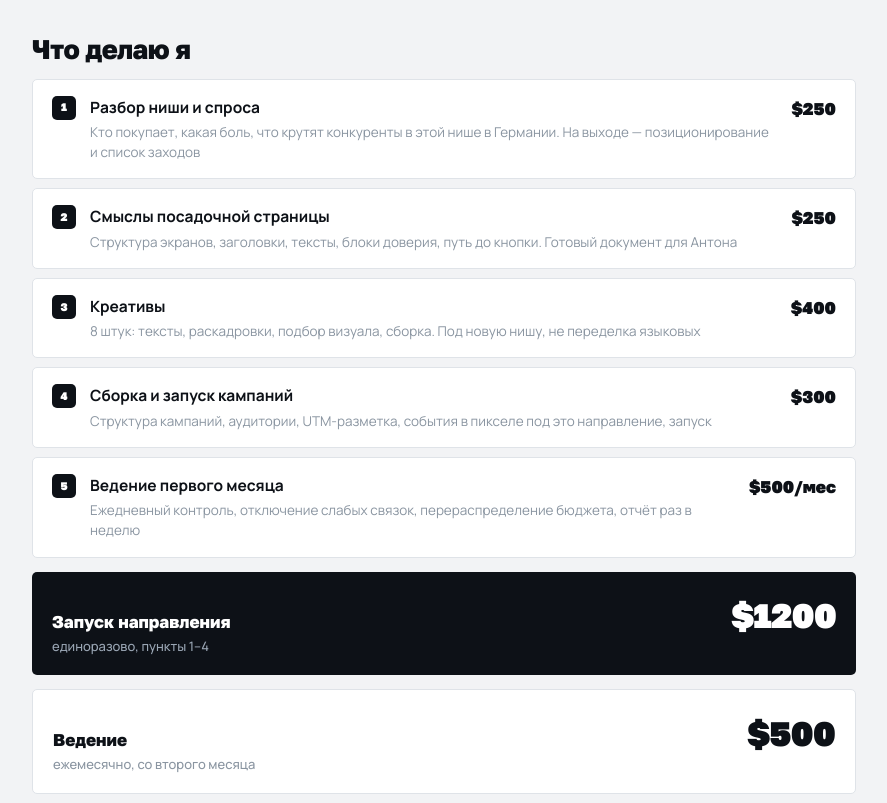
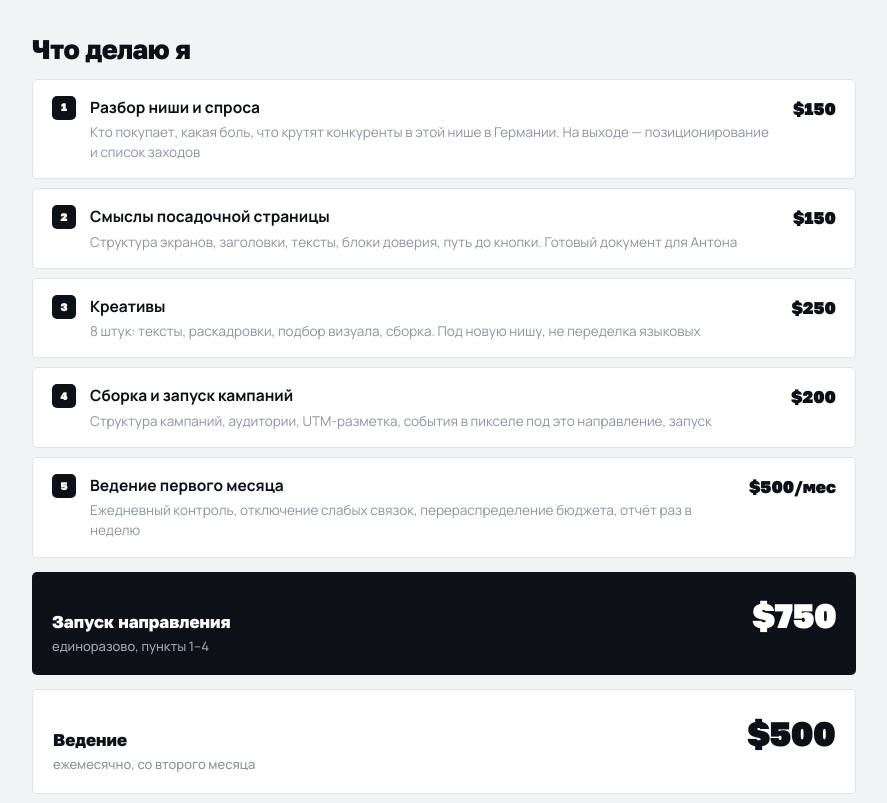
Before and after one commit to MaximMaximenia/ollinter-kp, a plain HTML site: page direction.html in a window 1280 px wide. Shown: the part 574-1377 px from the top of the page, without its empty margins (196-1083 px from the left). Drawn offline with Linux system fonts and the light colour scheme.

Commit message:
Цена запуска направления 750$
Co-Authored-By: Claude Opus 5 <noreply@anthropic.com>

```diff
--- a/direction.html
+++ b/direction.html
@@ -62,19 +62,19 @@ footer{border-top:1px solid var(--line);margin-top:32px;padding-top:16px;font-si
 
   <h2>Что делаю я</h2>
 
-  <div class="blk"><span class="n">1</span><div><b>Разбор ниши и спроса</b><small>Кто покупает, какая боль, что крутят конкуренты в этой нише в Германии. На выходе — позиционирование и список заходов</small></div><span class="price">$250</span></div>
+  <div class="blk"><span class="n">1</span><div><b>Разбор ниши и спроса</b><small>Кто покупает, какая боль, что крутят конкуренты в этой нише в Германии. На выходе — позиционирование и список заходов</small></div><span class="price">$150</span></div>
 
-  <div class="blk"><span class="n">2</span><div><b>Смыслы посадочной страницы</b><small>Структура экранов, заголовки, тексты, блоки доверия, путь до кнопки. Готовый документ для Антона</small></div><span class="price">$250</span></div>
+  <div class="blk"><span class="n">2</span><div><b>Смыслы посадочной страницы</b><small>Структура экранов, заголовки, тексты, блоки доверия, путь до кнопки. Готовый документ для Антона</small></div><span class="price">$150</span></div>
 
-  <div class="blk"><span class="n">3</span><div><b>Креативы</b><small>8 штук: тексты, раскадровки, подбор визуала, сборка. Под новую нишу, не переделка языковых</small></div><span class="price">$400</span></div>
+  <div class="blk"><span class="n">3</span><div><b>Креативы</b><small>8 штук: тексты, раскадровки, подбор визуала, сборка. Под новую нишу, не переделка языковых</small></div><span class="price">$250</span></div>
 
-  <div class="blk"><span class="n">4</span><div><b>Сборка и запуск кампаний</b><small>Структура кампаний, аудитории, UTM-разметка, события в пикселе под это направление, запуск</small></div><span class="price">$300</span></div>
+  <div class="blk"><span class="n">4</span><div><b>Сборка и запуск кампаний</b><small>Структура кампаний, аудитории, UTM-разметка, события в пикселе под это направление, запуск</small></div><span class="price">$200</span></div>
 
   <div class="blk"><span class="n">5</span><div><b>Ведение первого месяца</b><small>Ежедневный контроль, отключение слабых связок, перераспределение бюджета, отчёт раз в неделю</small></div><span class="price">$500/мес</span></div>
 
   <div class="total">
     <div><div class="t">Запуск направления</div><small>единоразово, пункты 1–4</small></div>
-    <div class="v">$1200</div>
+    <div class="v">$750</div>
   </div>
   <div class="total" style="background:var(--paper);color:var(--ink);border:1px solid var(--line)">
     <div><div class="t">Ведение</div><small style="color:var(--ink-3)">ежемесячно, со второго месяца</small></div>
```
